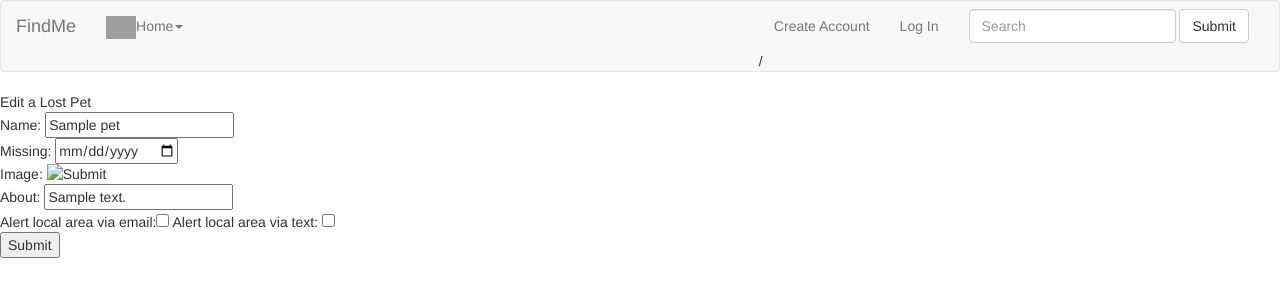
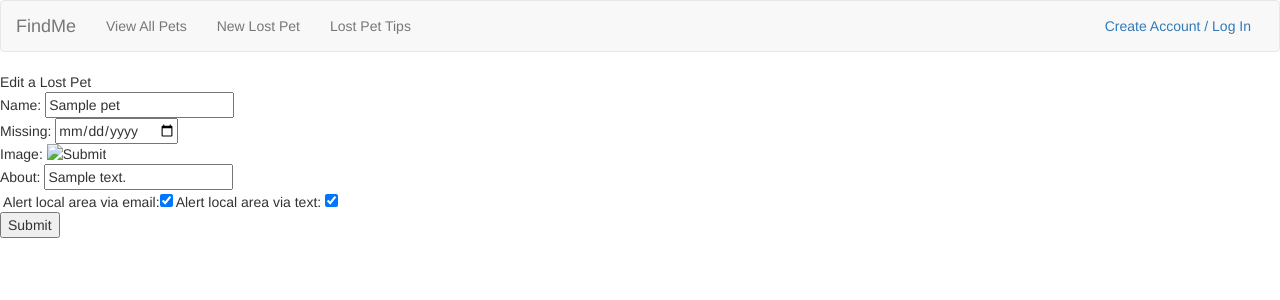
Before and after one commit to brookebillmaier/BrookesCRUD, a Node server app: page /pets/600000000000000000000001/edit in a window 1280 px wide. Shown: the top 300 px of the page. Run offline with Node 20, Linux system fonts and the light colour scheme; tables that the repository leaves empty hold one stand-in row (values such as "Sample post"); some libraries are stand-ins or nearby versions; grey boxes are pictures that could not be loaded.

Commit message:
adding css

```diff
--- a/controllers/sessions.js
+++ b/controllers/sessions.js
@@ -1,6 +1,7 @@
 const express = require('express')
 const sessions = express.Router()
 const User = require('../models/users.js')
+const passport = require('passport')
 
 sessions.get('/new', (req, res) => {
   res.render('sessions/new.ejs')
--- a/package.json
+++ b/package.json
@@ -24,6 +24,8 @@
     "express": "^4.16.4",
     "express-session": "^1.15.6",
     "method-override": "^3.0.0",
-    "mongoose": "^5.3.2"
+    "mongoose": "^5.3.2",
+    "passport": "^0.4.0",
+    "passport-local": "^1.0.0"
   }
 }
--- a/public/css/header.css
+++ b/public/css/header.css
@@ -0,0 +1,12 @@
+.modal {
+  overflow: hidden;
+}
+.login {
+  top: 0;
+}
+
+.welcome {
+  text-transform: capitalize;
+  color: black;
+  font-size: 20px;
+}
--- a/server.js
+++ b/server.js
@@ -9,6 +9,7 @@ const db = mongoose.connection;
 const session = require('express-session')
 const bodyParser = require('body-parser')
 const pets = express.Router()
+
 //const bcyrpt = require('bcrypt')
 //___________________
 //Port
@@ -64,6 +65,12 @@ app.use('/users', userController)
 const petsController = require('./controllers/pets')
 app.use('/', petsController)
 
+
+//listen
+app.listen(PORT, () => {
+  console.log('listening on port:', PORT)
+})
+
 // const Pet = require('./models/pets')
 // app.get('/pets', (req, res)=> {
 //   res.render('index.ejs', {
@@ -87,9 +94,3 @@ app.use('/', petsController)
 //     res.redirect('/')
 //     })
 //   })
-
-
-//listen
-app.listen(PORT, () => {
-  console.log('listening on port:', PORT)
-})
--- a/views/edit.ejs
+++ b/views/edit.ejs
@@ -2,6 +2,7 @@
 <html lang="en" dir="ltr">
   <head>
     <% include ./partials/head.ejs %>
+      <link rel="stylesheet" href="https://maxcdn.bootstrapcdn.com/bootstrap/3.3.7/css/bootstrap.min.css" integrity="sha384-BVYiiSIFeK1dGmJRAkycuHAHRg32OmUcww7on3RYdg4Va+PmSTsz/K68vbdEjh4u" crossorigin="anonymous">
     <title> Edit <%=pets.name%></title>
   </head>
   <body>
@@ -18,8 +19,10 @@
           Missing: <input type = "date" name = "missing" value = "<%=pets.missing%>"/><br>
           Image: <input type = "image" name = "img" placeholder = "<%=pets.img%>"/><br>
           About: <input type = "text" name = "about" value = "<%=pets.about%>"/><br>
-          Alert local area via email:<input type = "checkbox" name = "alert"/>
-          Alert local area via text: <input type = "checkbox" name = "alert"/>
+          <label>
+      </label>
+          Alert local area via email:<input type = "checkbox" name = "alert" class="filled-in" checked="checked"/>
+          Alert local area via text: <input type = "checkbox" name = "alert" class="filled-in" checked="checked"/>
           <br>
           <input type = "submit" value = "Submit">
         </form>
--- a/views/new.ejs
+++ b/views/new.ejs
@@ -2,6 +2,7 @@
 <html lang="en" dir="ltr">
   <head>
     <% include ./partials/head.ejs %>
+      <link rel="stylesheet" href="https://maxcdn.bootstrapcdn.com/bootstrap/3.3.7/css/bootstrap.min.css" integrity="sha384-BVYiiSIFeK1dGmJRAkycuHAHRg32OmUcww7on3RYdg4Va+PmSTsz/K68vbdEjh4u" crossorigin="anonymous">
     <title>Submit Lost Pet</title>
   </head>
   <body>
@@ -12,8 +13,8 @@
     Image: <input type = "text" name = "img"/><br>
     About: <input type = "text" name = "about"/><br>
     Type: <input type = "text" name = "type"/><br>
-    Alert local area via email:<input type = "checkbox" name = "alert"/>
-    Alert local area via text:<input type = "checkbox" name = "alert"/>
+    Alert local area via email:<input type = "checkbox" name = "alert" class="filled-in" checked="checked"/>
+    Alert local area via text:<input type = "checkbox" name = "alert" class="filled-in" checked="checked"/>
     <input type = "submit" value = "Create Pet">
   </form>
 
--- a/views/partials/head.ejs
+++ b/views/partials/head.ejs
@@ -1,86 +1,110 @@
 <!DOCTYPE html>
 <html lang="en" dir="ltr">
   <head>
-    <link rel="stylesheet" href="/css/header.css">
-
     <link rel="stylesheet" href="https://maxcdn.bootstrapcdn.com/bootstrap/3.3.7/css/bootstrap.min.css" integrity="sha384-BVYiiSIFeK1dGmJRAkycuHAHRg32OmUcww7on3RYdg4Va+PmSTsz/K68vbdEjh4u" crossorigin="anonymous">
-
+    <link href="https://fonts.googleapis.com/icon?family=Material+Icons" rel="stylesheet">
+   <script type = "text/javascript" src = "https://code.jquery.com/jquery-2.1.1.min.js"></script>
+   <script src="https://cdnjs.cloudflare.com/ajax/libs/materialize/0.100.2/js/materialize.min.js"></script>
+   <link rel="stylesheet" href="../css/header.css">
     <meta charset="utf-8">
   </head>
 
   <header>
+
+<!--Navbar  -->
     <nav class="navbar navbar-default">
       <div class="container-fluid">
         <div class="navbar-header">
-          <button type="button" class="navbar-toggle collapsed" data-toggle="collapse" data-target="#bs-example-navbar-collapse-1" aria-expanded="false">
-            <span class="sr-only">Toggle navigation</span>
-            <span class="icon-bar"></span>
-            <span class="icon-bar"></span>
-            <span class="icon-bar"></span>
-          </button>
           <a class="navbar-brand" href="/pets">FindMe</a>
         </div>
 <div class="collapse navbar-collapse" id="bs-example-navbar-collapse-1">
-<ul class="nav navbar-nav">
-<li class="dropdown">
-    <a href="#" class="dropdown-toggle" data-toggle="dropdown" role="button" aria-haspopup="true" aria-expanded="false"><img src = "http://downloadicons.net/sites/default/files/house-icon-80778.png" width= 30px/>Home<span class="caret"></span></a>
-  <ul class="dropdown-menu">
-         <li><a href = "/pets/all"> View All Pets</a></li>
-         <li><a href = "/pets/tips"> Lost Pet Tips</a></li>
-         <li role="separator" class="divider"></li>
-         <li><a href = "/pets/new"> New Lost Pet</a></li>
+  <ul class="nav navbar-nav">
+           <li><a href = "/pets/all"> View All Pets</a></li>
+           <li><a href = "/pets/new"> New Lost Pet</a></li>
+           <li><a href = "/pets/tips"> Lost Pet Tips</a></li>
              </ul>
-           </li>
-         </ul>
-
          <form class="navbar-form navbar-right">
-              <div class="form-group">
-                <input type="text" class="form-control" placeholder="Search">
-              </div>
-              <button type="submit" class="btn btn-default">Submit</button>
-            </form>
          <ul class="nav navbar-nav navbar-right">
-
-                   <li class="dropdown">
-                     <a href="#" class="dropdown-toggle" data-toggle="dropdown" role="button" aria-haspopup="true" aria-expanded="false">
-                       <div class = "login">
-                       <% if (currentUser) { %>
-                         <li>Welcome <%=currentUser.username%>!
-                         <li><form action="/sessions?_method=DELETE" method="POST">
-                             <input type="submit" value="Logout"/>
-                             </form>
-
-                       <span class="caret"></span></a>
-                     <ul class="dropdown-menu">
-                       <li><a href="#">Action</a></li>
-                       <li><a href="#">Another action</a></li>
-                       <li><a href="#">Something else here</a></li>
-                       <li role="separator" class="divider"></li>
-                       <li><a href="#">Separated link</a></li>
-                       <% } else {%>
-                           <li><a href = "/users/new"> Create Account</a>
-                           /
-                           <li><a href = "/sessions/new"> Log In</a>
+                  <div class = "login">
+              <% if (currentUser) { %>
+                    <li class = "welcome">Welcome <%=currentUser.username%>!
+                        <form action="/sessions?_method=DELETE" method="POST">
+                      <input type="submit" class="waves-effect waves-light btn" value="Logout"/>
+                      </form>
+              <% } else {%>
+                 <li><a class="waves-effect waves-light btn modal-trigger" href="/users/new"> Create Account / Log In</a>
                                   <%}%><br>
-                                  </div>
-
-
+                                  <!-- #modal1 -->
+                          </div>
                      </ul>
                    </li>
                  </ul>
-               </div><!-- /.navbar-collapse -->
-             </div><!-- /.container-fluid -->
+               </div>
+             </div>
            </nav>
+<!--end navbar  -->
 
 
 
 
+   <!-- modal -->
+      <div id="modal1" class="modal">
+             <div class="modal-content">
+    <!-- log in -->
+    <div class = "container">
+      <h1>Create New Account</h1>
+      <div class = "row">
+        <div class = "input-field">
+        <form action = '/users' method = 'POST'>
+          <label for"username">Username</label>
+          <input id = "username" type ="text" class = "validate" name = "username" require>
+        </div></div>
+        <div class = "row">
+          <div class = "input field">
+            <label for ="password">Password</label>
+            <input type = "password" class ="validate" name = "password" required>
+          </div>
+        </div>
+        <button type = "submit" name ="action"> Submit</button>
+      </form>
+    </div>
 
 
 
 
+<!-- create new account -->
+    <div class = "container">
+      <h1>Log In</h1>
+      <div class = "row">
+        <div class = "input-field">
+        <form action = '/sessions' method = 'POST'>
+          <label for"username">Username</label>
+          <input id = "username" type ="text" class = "validate" name = "username" require>
+        </div></div>
+        <div class = "row">
+          <div class = "input field">
+            <label for ="password">Password</label>
+            <input type = "password" class ="validate" name = "password" required>
+          </div>
+        </div>
+        <button type = "submit" name ="action"> Submit</button>
+      </form>
+    </div>
 
-
+</div>
+</div>
 </nav>
 </header>
 </html>
+
+<script>
+$(document).ready(function(){
+
+    $('.modal').modal();
+})
+
+</script>
+
+
+  </body>
+</html>
--- a/views/show.ejs
+++ b/views/show.ejs
@@ -2,6 +2,9 @@
 <html lang="en" dir="ltr">
   <head>
     <% include ./partials/head.ejs %>
+      <link rel="stylesheet" href="https://maxcdn.bootstrapcdn.com/bootstrap/3.3.7/css/bootstrap.min.css" integrity="sha384-BVYiiSIFeK1dGmJRAkycuHAHRg32OmUcww7on3RYdg4Va+PmSTsz/K68vbdEjh4u" crossorigin="anonymous">
+      <link rel="stylesheet" href="https://cdnjs.cloudflare.com/ajax/libs/materialize/1.0.0/css/materialize.min.css">
+      <link rel = "stylesheet" href ="./css/show.css">
   </head>
   <body>
       <%=pets.name%> <br>
@@ -16,6 +19,7 @@
     Missing Since:  <%= month + ' ' + day + ', ' + year %><br>
     <%=pets.about%>
 
+    <%
 
 <form action = '/pets/<%=pets.id%>?_method=DELETE' method = "POST">
   <input type = "submit" value = "Delete">
```
Also changed, not shown: controllers/users.js (+46 -1 lines), models/seed.js (+10 -10 lines), public/css/index.css (+22 -10 lines), views/index.ejs (+22 -19 lines), views/users/new.ejs (+27 -0 lines), public/css/show.css (added), 1 other file.
